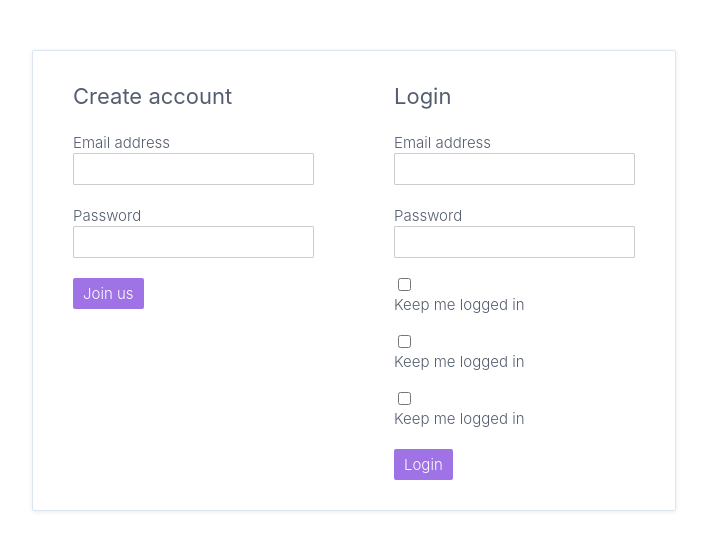
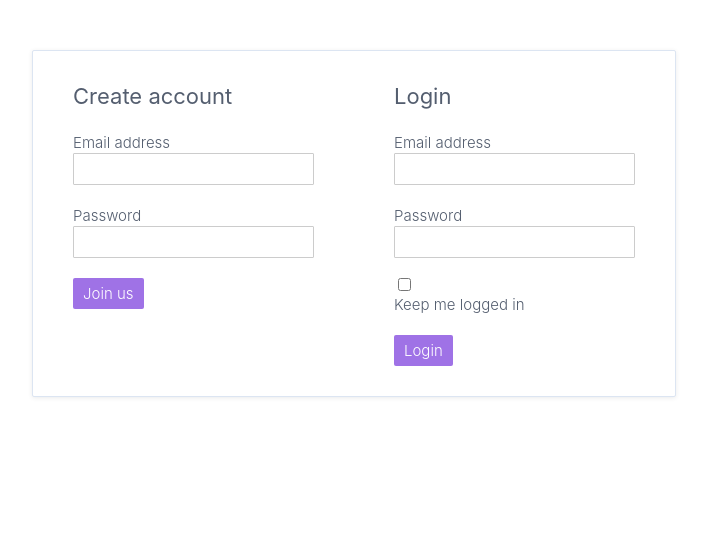
Before and after one commit to biborn/angular-advanced-v2, an Angular app: page / in a window 1280 px wide. Shown: the top 550 px of the page, without its empty margins (18-725 px from the left). Built offline with nearby package versions, Linux system fonts and the light colour scheme.

Commit message:
Reset app.component.html

```diff
--- a/src/app/app.component.html
+++ b/src/app/app.component.html
@@ -10,8 +10,6 @@
     (submitted)="loginUser($event)">
     <h3>Login</h3>
     <app-auth-remember (checked)="rememberUser($event)"></app-auth-remember>
-    <app-auth-remember (checked)="rememberUser($event)"></app-auth-remember>
-    <app-auth-remember (checked)="rememberUser($event)"></app-auth-remember>
     <button type="submit">
       Login
     </button>
```
